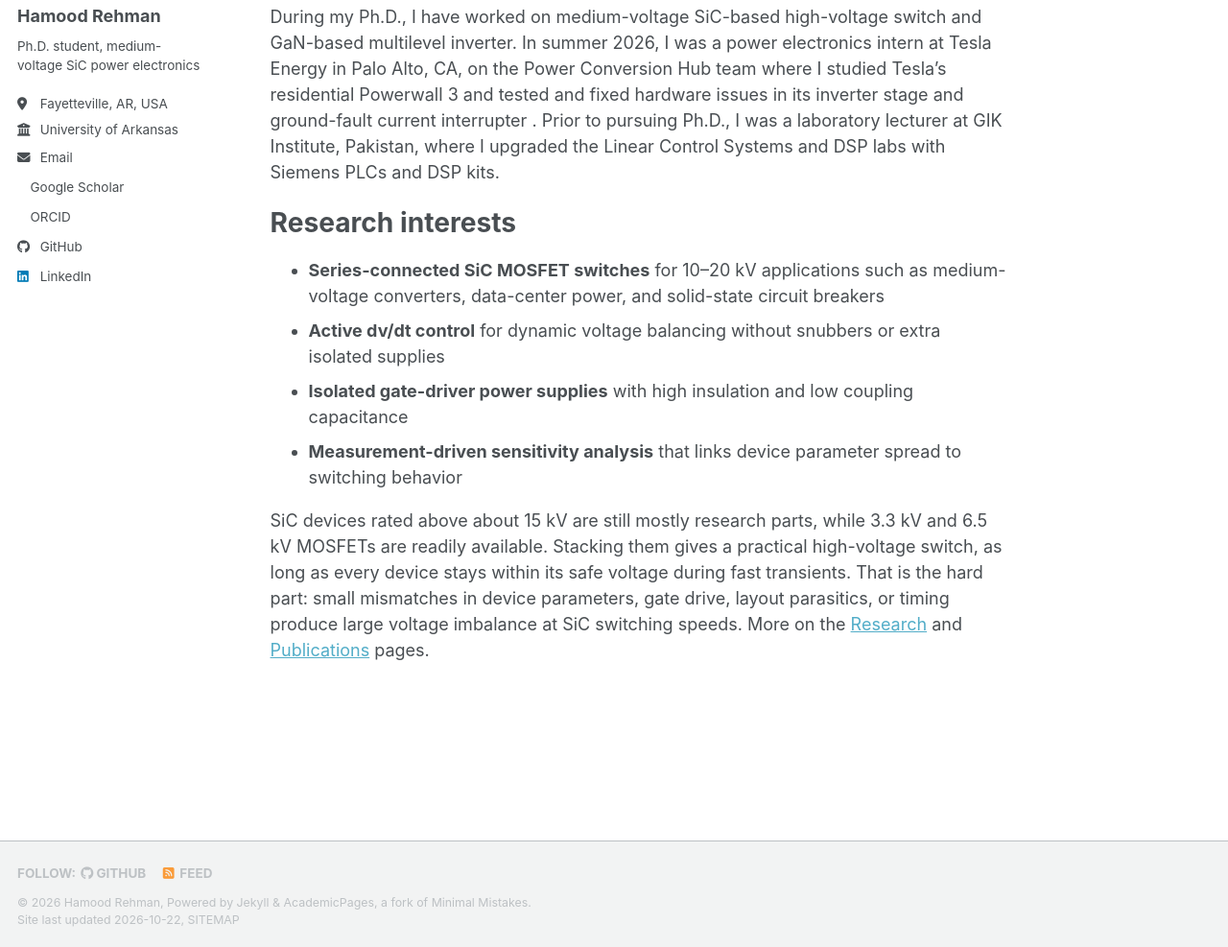
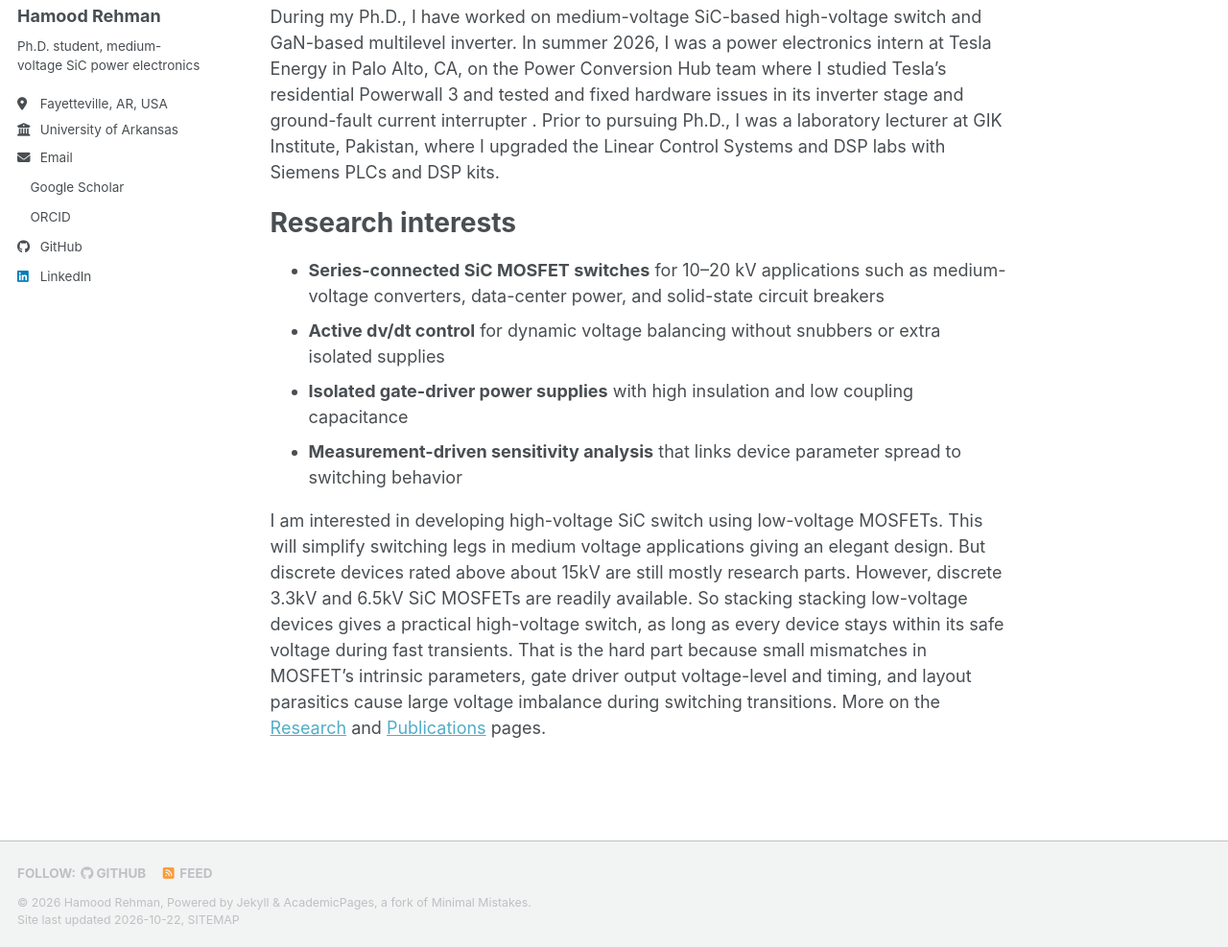
Before and after one commit to hamood-rehman/hamood-rehman.github.io, a Jekyll site: the page built from _pages/about.md, in a window 1280 px wide and 1285 px high, cut to the strip 298-1285 px from the top of the window. Shown: the whole strip at 96% size. Built offline with Jekyll 4.4.1, drawn with Linux system fonts in a browser that asks for light colours; a style sheet for code colours, icons or effects is not loaded.

Commit message:
Update about.md

```diff
--- a/_pages/about.md
+++ b/_pages/about.md
@@ -19,4 +19,4 @@ Research interests
 - **Isolated gate-driver power supplies** with high insulation and low coupling capacitance
 - **Measurement-driven sensitivity analysis** that links device parameter spread to switching behavior
 
-SiC devices rated above about 15 kV are still mostly research parts, while 3.3 kV and 6.5 kV MOSFETs are readily available. Stacking them gives a practical high-voltage switch, as long as every device stays within its safe voltage during fast transients. That is the hard part: small mismatches in device parameters, gate drive, layout parasitics, or timing produce large voltage imbalance at SiC switching speeds. More on the [Research]({{ site.baseurl }}/research/) and [Publications]({{ site.baseurl }}/publications/) pages.
+I am interested in developing high-voltage SiC switch using low-voltage MOSFETs. This will simplify switching legs in medium voltage applications giving an elegant design. But discrete devices rated above about 15kV are still mostly research parts. However, discrete 3.3kV and 6.5kV SiC MOSFETs are readily available. So stacking stacking low-voltage devices gives a practical high-voltage switch, as long as every device stays within its safe voltage during fast transients. That is the hard part because small mismatches in MOSFET's intrinsic parameters, gate driver output voltage-level and timing, and layout parasitics cause large voltage imbalance during switching transitions. More on the [Research]({{ site.baseurl }}/research/) and [Publications]({{ site.baseurl }}/publications/) pages.
```
